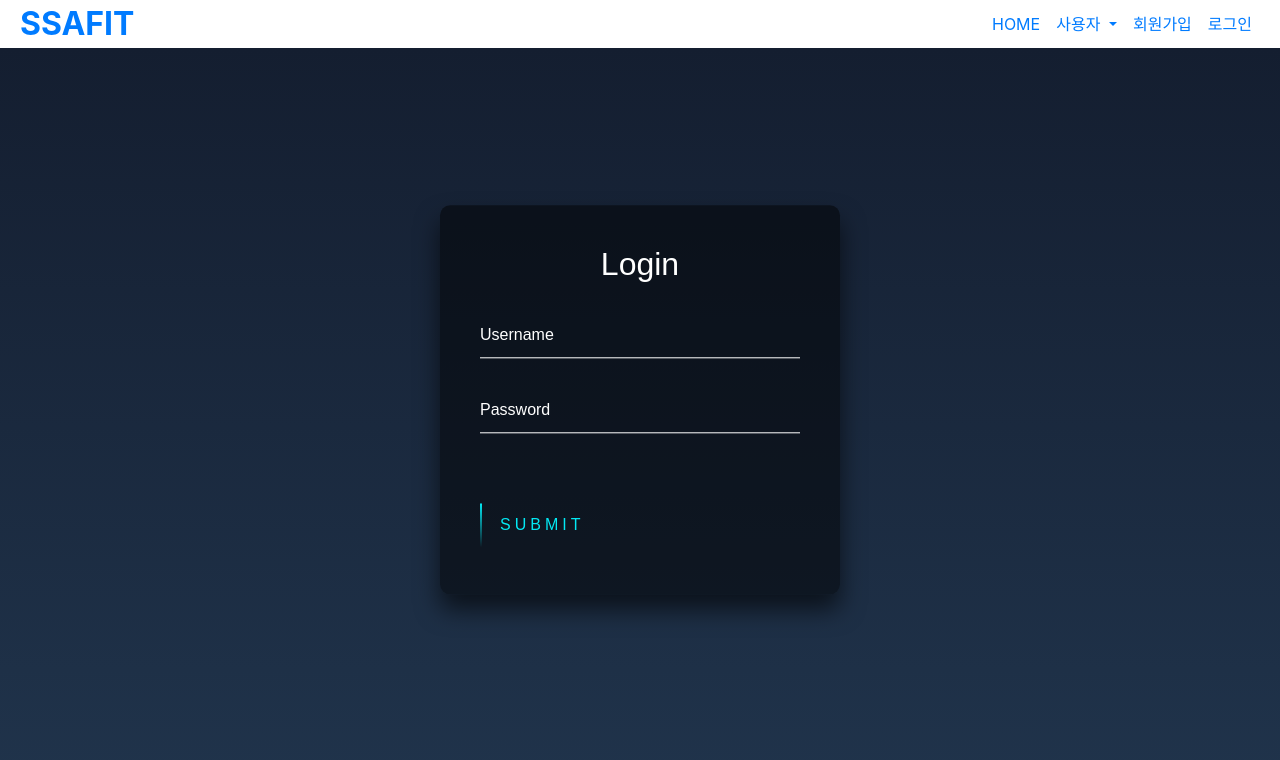
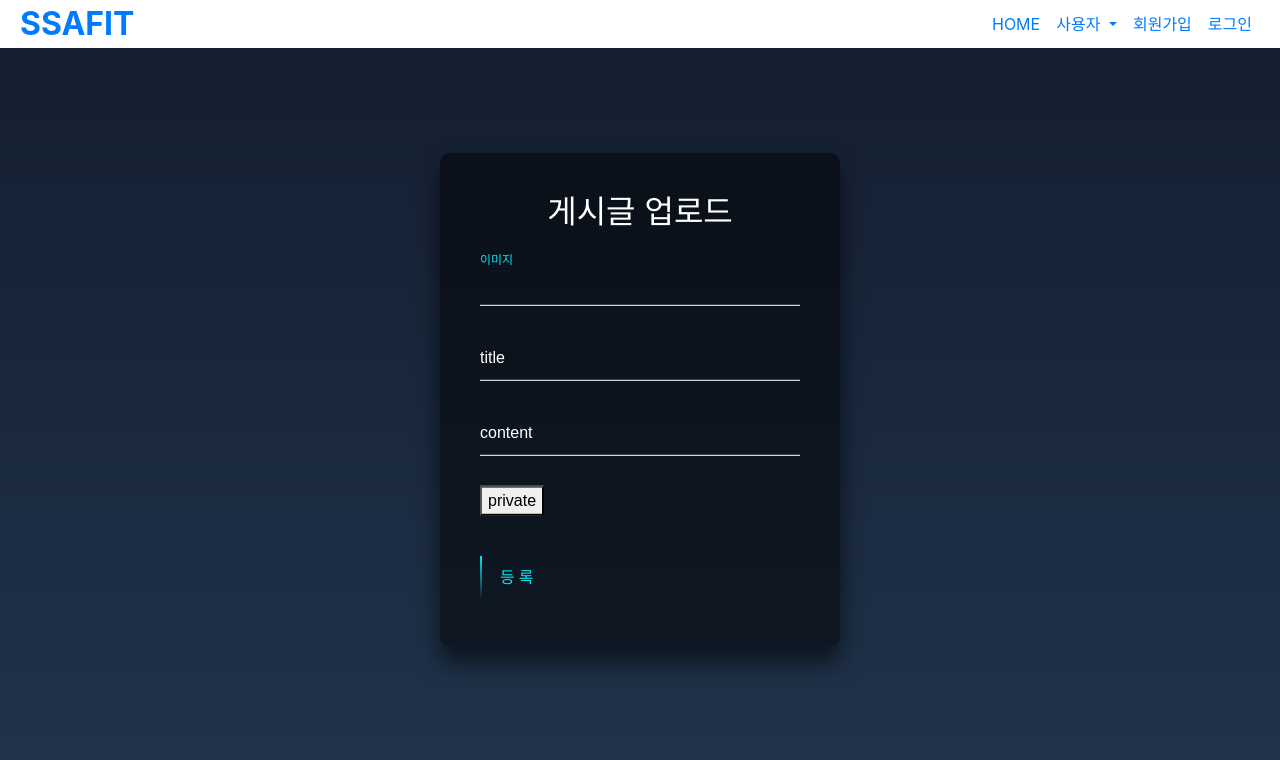
Before and after one commit to diarlee/ssafy1FinalPJT_Locker, a Vue app in the folder SSAFIT_VUEPJT/: page /article/write in a window 1280 px wide. Shown: the top 760 px of the page. Built offline with nearby package versions, Linux system fonts and the light colour scheme.

Commit message:
articleCreate page 완성

```diff
--- a/SSAFIT_VUEPJT/src/components/article/articleCreate.vue
+++ b/SSAFIT_VUEPJT/src/components/article/articleCreate.vue
@@ -1,29 +1,61 @@
 <template>
   <div class="articleCreate-container">
-    <div class="login-box">
-      <h2>Login</h2>
-      <form>
-        <div class="user-box">
-          <input type="text" name="" required="" />
-          <label>Username</label>
+    <div class="articleCreate-box">
+      <h2>게시글 업로드</h2>
+      <form @submit.prevent="createArticle">
+        <div class="input-box">
+          <input type="text" v-model="article.image">
+          <label for="">이미지</label>
         </div>
-        <div class="user-box">
-          <input type="password" name="" required="" />
-          <label>Password</label>
+        <div class="input-box">
+          <input type="text" name="" required="" v-model="article.title"/>
+          <label>title</label>
         </div>
-        <a href="#">
+        <div class="input-box">
+          <input type="text" name="" required="" v-model="article.content"/>
+          <label>content</label>
+        </div>
+        <div class="input-button">
+          <button @click="article.isPublic = !article.isPublic">{{ getIsPublic }}</button>
+        </div>
+        <a type="submit">
           <span></span>
           <span></span>
           <span></span>
           <span></span>
-          Submit
+          등록
         </a>
       </form>
     </div>
   </div>
 </template>
 
-<script setup></script>
+<script setup>
+import { ref, computed } from "vue";
+import { useRoute, useRouter } from "vue-router";
+import { RouterView, RouterLink } from "vue-router";
+import { useUsersStore } from "@/stores/users"
+import { useArticleStore } from "@/stores/article";
+
+const userStore = useUsersStore();
+const articleStore = useArticleStore();
+
+const article = ref({
+  userId: userStore.loginId,
+  image: "",
+  writer: "",
+  content: "",
+  isPublic: true,
+})
+
+const getIsPublic = computed(() => {
+  return article.value.isPublic == true ? "private" : "public"
+})
+
+const createArticle = function () {
+    articleStore.createArticle(article)
+}
+</script>
 
 <style scoped>
 
@@ -36,7 +68,7 @@
   background: linear-gradient(#141e30, #243b55);
 }
 
-.login-box {
+.articleCreate-box {
   position: absolute;
   top: 50%;
   left: 50%;
@@ -49,18 +81,18 @@
   border-radius: 10px;
 }
 
-.login-box h2 {
+.articleCreate-box h2 {
   margin: 0 0 30px;
   padding: 0;
   color: #fff;
   text-align: center;
 }
 
-.login-box .user-box {
+.articleCreate-box .input-box {
   position: relative;
 }
 
-.login-box .user-box input {
+.articleCreate-box .input-box input {
   width: 100%;
   padding: 10px 0;
   font-size: 16px;
@@ -71,7 +103,7 @@
   outline: none;
   background: transparent;
 }
-.login-box .user-box label {
+.articleCreate-box .input-box label {
   position: absolute;
   top: 0;
   left: 0;
@@ -82,15 +114,15 @@
   transition: 0.5s;
 }
 
-.login-box .user-box input:focus ~ label,
-.login-box .user-box input:valid ~ label {
+.articleCreate-box .input-box input:focus ~ label,
+.articleCreate-box .input-box input:valid ~ label {
   top: -20px;
   left: 0;
   color: #03e9f4;
   font-size: 12px;
 }
 
-.login-box form a {
+.articleCreate-box form a {
   position: relative;
   display: inline-block;
   padding: 10px 20px;
@@ -104,7 +136,7 @@
   letter-spacing: 4px;
 }
 
-.login-box a:hover {
+.articleCreate-box a:hover {
   background: #03e9f4;
   color: #fff;
   border-radius: 5px;
@@ -112,12 +144,12 @@
     0 0 100px #03e9f4;
 }
 
-.login-box a span {
+.articleCreate-box a span {
   position: absolute;
   display: block;
 }
 
-.login-box a span:nth-child(1) {
+.articleCreate-box a span:nth-child(1) {
   top: 0;
   left: -100%;
   width: 100%;
@@ -136,7 +168,7 @@
   }
 }
 
-.login-box a span:nth-child(2) {
+.articleCreate-box a span:nth-child(2) {
   top: -100%;
   right: 0;
   width: 2px;
@@ -156,7 +188,7 @@
   }
 }
 
-.login-box a span:nth-child(3) {
+.articleCreate-box a span:nth-child(3) {
   bottom: 0;
   right: -100%;
   width: 100%;
@@ -176,7 +208,7 @@
   }
 }
 
-.login-box a span:nth-child(4) {
+.articleCreate-box a span:nth-child(4) {
   bottom: -100%;
   left: 0;
   width: 2px;
--- a/SSAFIT_VUEPJT/src/stores/article.js
+++ b/SSAFIT_VUEPJT/src/stores/article.js
@@ -35,7 +35,7 @@ export const useArticleStore = defineStore("article", () => {
     axios({
       url: `${REST_ARTICLE_API}/write`,
       method: "POST",
-      data: {},
+      data: {article},
     })
       .then(() => {
         router.push({ name: "home" });
```
